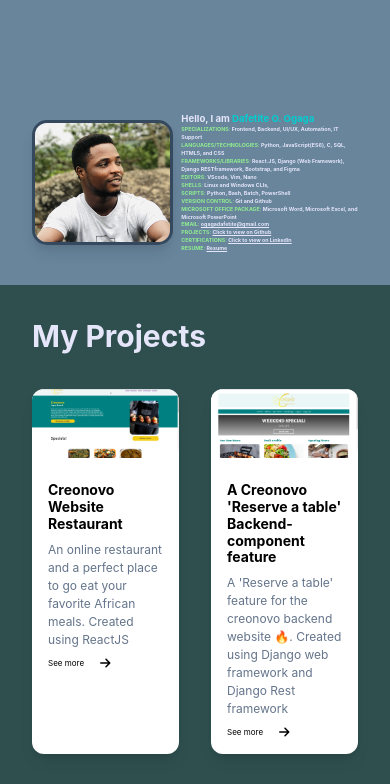
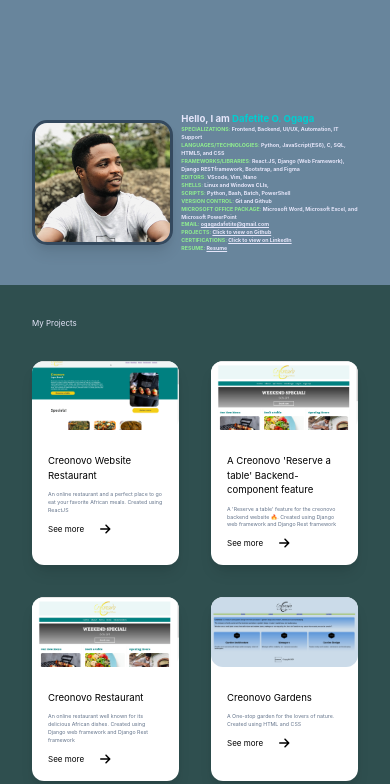
Before and after one commit to DafetiteOgaga/dafetite, a React (Create React App) app: page / in a window 390 px wide. Shown: the top 784 px of the page. Built offline with nearby package versions, Linux system fonts and the light colour scheme.

Commit message:
fix: another responsiveness

```diff
--- a/src/components/Card.js
+++ b/src/components/Card.js
@@ -21,13 +21,14 @@ const Card = ({ title, description, imageSrc }) => {
        <Image borderRadius="xl" src={imageSrc} alt={title} />
        <VStack spacing={{ base: 2, md: 8 }} p={4} alignItems="flex-start">
          <HStack justifyContent="space-between" alignItems="center">
-           <Heading as="h3" size={ isMobile ? 'xs' : 'md' }>
-             {title}
-           </Heading>
+           {/* <Heading as="h3" size={ isMobile ? 'xs' : 'md' }>  */}
+             <h1 className="head-main">{title}</h1>
+           {/* </Heading>  */}
          </HStack>
-         <Text color="#64748b" fontSize={ isMobile ? 'xs' : 'lg' }>
+         {/* <Text color="#64748b" fontSize={ isMobile ? 'xs' : 'lg' }>  */}
+         <h1 className="head-sub" style={{color: "#64748b"}}>
            {description}
-         </Text>
+         </h1>
          <HStack spacing={{ base: 4, md: 8 }} alignItems="center">
            <p className="paragraph">See more</p>
            <FontAwesomeIcon icon={faArrowRight} size={ isMobile ? 'xs' : '1x' } />
--- a/src/components/ProjectsSection.js
+++ b/src/components/ProjectsSection.js
@@ -43,11 +43,12 @@ const ProjectsSection = () => {
      alignItems="flex-start"
      spacing={8}>
 
-     <Heading
+     {/* <Heading  */}
+     <h1 className="paragraph"
      style={{color: "#e6e6fa",}}
      as="h1" id="projects-section">
        My Projects
-     </Heading>
+     </h1>
      <Box
        display="grid"
        gridTemplateColumns="repeat(2,minmax(0,1fr))"
```
